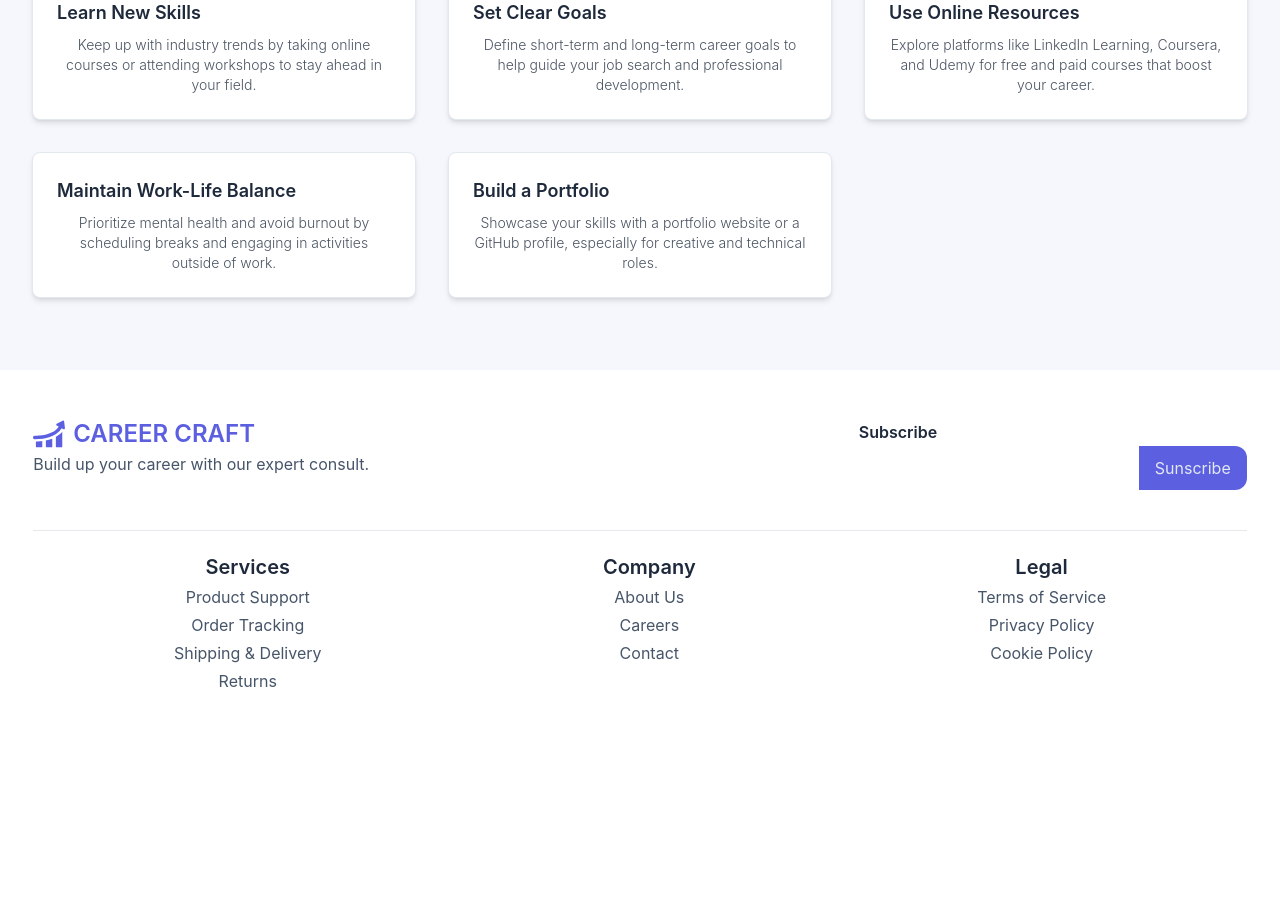
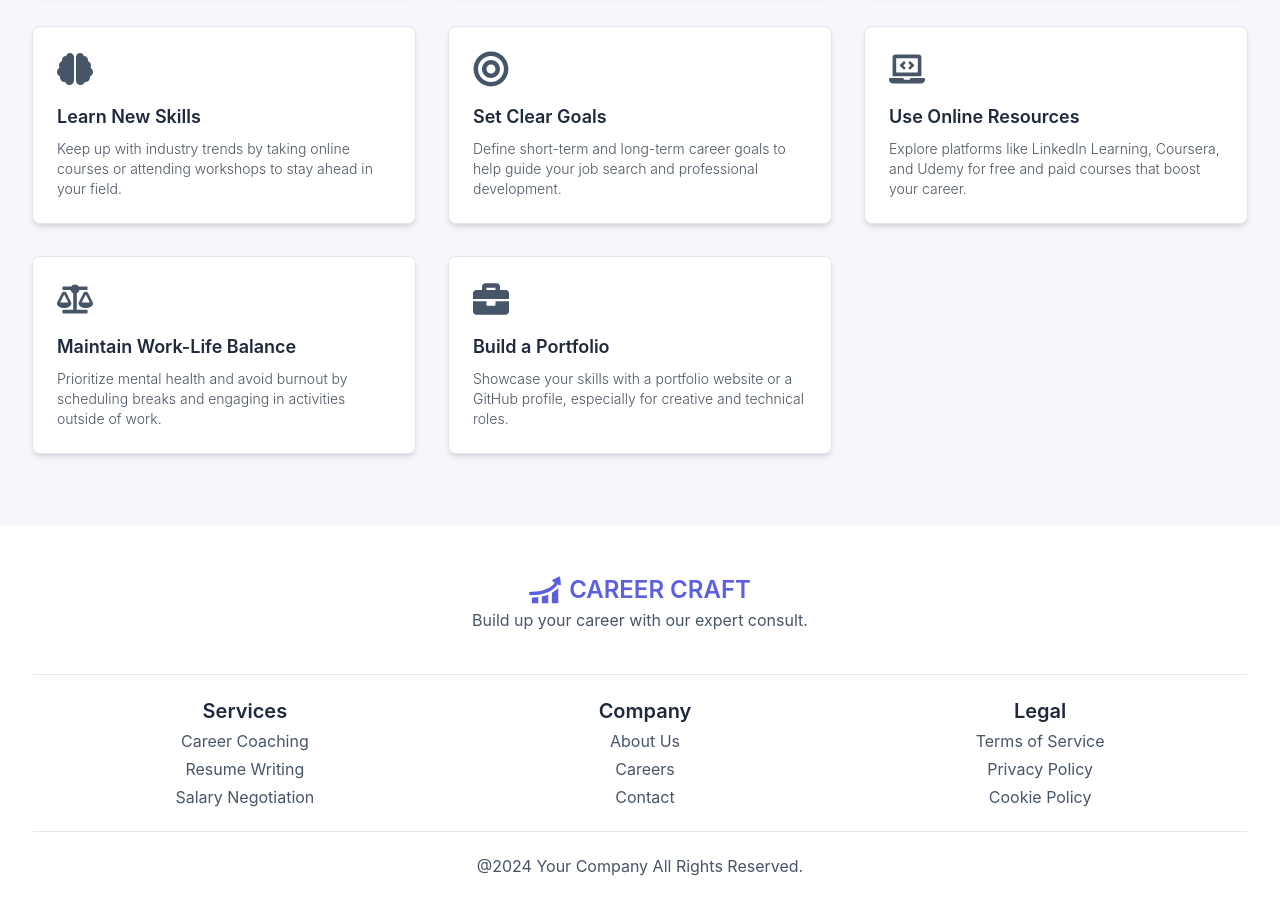
Before and after one commit to fiamanillah/PH-Assignment-9, a React (Vite) app: page /career-tips in a window 1280 px wide. Shown: the part 540-1448 px from the top of the page. Before the commit the page ends 1263 px from the top, so only its background shows below. Built offline with nearby package versions, Linux system fonts and the light colour scheme; no server answers; sample sign-in values are in the browser's storage.

Commit message:
Addded icons to he career tips section and added a simple hover effect

```diff
--- a/src/components/Footer.jsx
+++ b/src/components/Footer.jsx
@@ -3,13 +3,13 @@ import Section from '../layouts/Section'
 
 function Footer() {
     return (
-        <Section className={"bg-lightCard dark:bg-darkCard"}>
+        <Section className={'bg-lightCard dark:bg-darkCard'}>
             <div className="flex flex-col justify-center text-center items-center max-w-screen-xl py-5 px-[2%] mx-auto">
-                <div className="flex w-full justify-between items-start mobile-lg:flex-col mobile-lg:justify-center py-5 mobile-lg:gap-5">
-                    <div className="mobile-lg:text-center mobile-lg:w-full mobile-lg:flex mobile-lg:flex-col mobile-lg:items-center">
+                <div className="flex w-full justify-center text-center items-center mobile-lg:flex-col mobile-lg:justify-center py-5 mobile-lg:gap-5">
+                    <div className="mobile-lg:text-center mobile-lg:w-full mobile-lg:flex mobile-lg:flex-col items-center mobile-lg:items-center">
                         <Link
                             to={'/'}
-                            className="flex items-center text-2xl font-semibold no-underline text-accent hover:text-accent uppercase"
+                            className="flex justify-center items-center text-2xl font-semibold no-underline text-accent hover:text-accent uppercase"
                         >
                             <img
                                 className="w-8 h-8 mr-2"
@@ -20,7 +20,7 @@ function Footer() {
                         </Link>
                         <span>Build up your career with our expert consult.</span>
                     </div>
-                    <div className="flex flex-col items-start mobile-lg:w-full mobile-lg:text-center mobile-lg:items-center">
+                    {/* <div className="flex flex-col items-start mobile-lg:w-full mobile-lg:text-center mobile-lg:items-center">
                         <strong>Subscribe</strong>
                         <div className="flex items-center rounded-xl overflow-hidden">
                             <input className="py-2 px-4 outline-none" />{' '}
@@ -28,7 +28,7 @@ function Footer() {
                                 Sunscribe
                             </button>
                         </div>
-                    </div>
+                    </div> */}
                 </div>
                 <hr className="w-full m-0 my-5" />
 
@@ -36,10 +36,9 @@ function Footer() {
                     <div>
                         <h3>Services</h3>
                         <ul className="prose-li:list-none m-0 p-0">
-                            <li>Product Support</li>
-                            <li>Order Tracking</li>
-                            <li>Shipping & Delivery</li>
-                            <li>Returns</li>
+                            <li>Career Coaching</li>
+                            <li>Resume Writing</li>
+                            <li>Salary Negotiation</li>
                         </ul>
                     </div>
 
@@ -60,6 +59,8 @@ function Footer() {
                         </ul>
                     </div>
                 </div>
+                <hr className="w-full m-0 my-5" />
+                <span>@2024 Your Company All Rights Reserved.</span>
             </div>
         </Section>
     )
--- a/src/components/Tooltip.jsx
+++ b/src/components/Tooltip.jsx
@@ -19,7 +19,7 @@ const Tooltip = ({ children, text, position = 'top' }) => {
             {children}
             {visible && (
                 <div
-                    className={`absolute z-10 px-3 py-1 text-sm text-white bg-lightCard dark:bg-darkCard rounded shadow-lg ${positionClasses[position]}`}
+                    className={`absolute z-10 px-3 py-1 text-sm min-w-[100px] bg-lightCardSecondary dark:bg-darkCardSecondary rounded shadow-lg ${positionClasses[position]}`}
                 >
                     <span>{text}</span>
                 </div>
--- a/src/pages/CareerTips.jsx
+++ b/src/pages/CareerTips.jsx
@@ -1,5 +1,15 @@
 import { Helmet } from 'react-helmet-async'
 import Section from '../layouts/Section'
+import {
+    FaUserEdit,
+    FaHandshake,
+    FaComments,
+    FaBrain,
+    FaBullseye,
+    FaLaptopCode,
+    FaBalanceScale,
+    FaBriefcase,
+} from 'react-icons/fa'
 
 export default function CareerTips() {
     const tips = [
@@ -7,41 +17,49 @@ export default function CareerTips() {
             title: 'Tailor Your Resume',
             description:
                 'Customize your resume for each job application to highlight relevant skills and experiences. Use clear formatting to make it easy to read.',
+            icon: <FaUserEdit />,
         },
         {
             title: 'Master Networking',
             description:
                 'Attend industry events, connect with professionals on LinkedIn, and always follow up after meetings to build lasting relationships.',
+            icon: <FaHandshake />,
         },
         {
             title: 'Ace the Interview',
             description:
                 'Prepare answers to common questions, research the company, and practice good body language during interviews.',
+            icon: <FaComments />,
         },
         {
             title: 'Learn New Skills',
             description:
                 'Keep up with industry trends by taking online courses or attending workshops to stay ahead in your field.',
+            icon: <FaBrain />,
         },
         {
             title: 'Set Clear Goals',
             description:
                 'Define short-term and long-term career goals to help guide your job search and professional development.',
+            icon: <FaBullseye />,
         },
         {
             title: 'Use Online Resources',
             description:
                 'Explore platforms like LinkedIn Learning, Coursera, and Udemy for free and paid courses that boost your career.',
+            icon: <FaLaptopCode />,
         },
         {
             title: 'Maintain Work-Life Balance',
             description:
                 'Prioritize mental health and avoid burnout by scheduling breaks and engaging in activities outside of work.',
+            icon: <FaBalanceScale />,
         },
         {
             title: 'Build a Portfolio',
             description:
                 'Showcase your skills with a portfolio website or a GitHub profile, especially for creative and technical roles.',
+            icon: <FaBriefcase />,
         },
     ]
 
@@ -65,10 +83,13 @@ export default function CareerTips() {
                     {tips.map((tip, index) => (
                         <div
                             key={index}
-                            className="flex flex-col justify-center items-start p-6 bg-lightCard rounded-lg shadow-md dark:bg-darkCard border border-gray-200 dark:border-gray-700"
+                            className="flex flex-col justify-center items-start p-6 bg-lightCard rounded-lg shadow-md dark:bg-darkCard border border-gray-200 dark:border-gray-700 hover:shadow-lg transform hover:-translate-y-1 transition-all"
                         >
+                            <div className="text-4xl text-primary-500 mb-4">
+                                <span>{tip.icon}</span>
+                            </div>
                             <h3 className="text-lg font-semibold mb-2">{tip.title}</h3>
-                            <p className="text-sm font-light text-gray-600 dark:text-gray-400">
+                            <p className="text-sm font-light text-gray-600 dark:text-gray-400 text-left">
                                 {tip.description}
                             </p>
                         </div>
```
